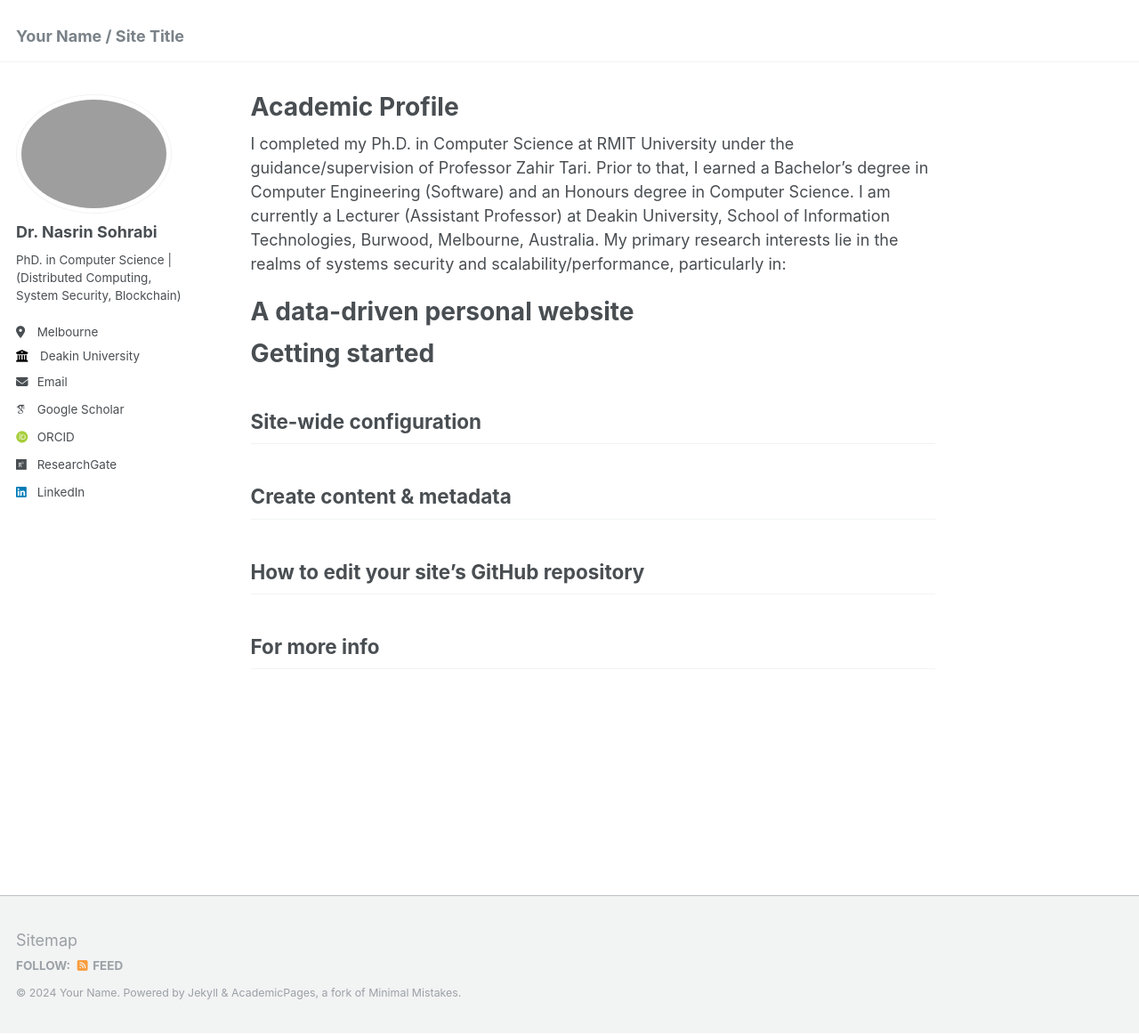
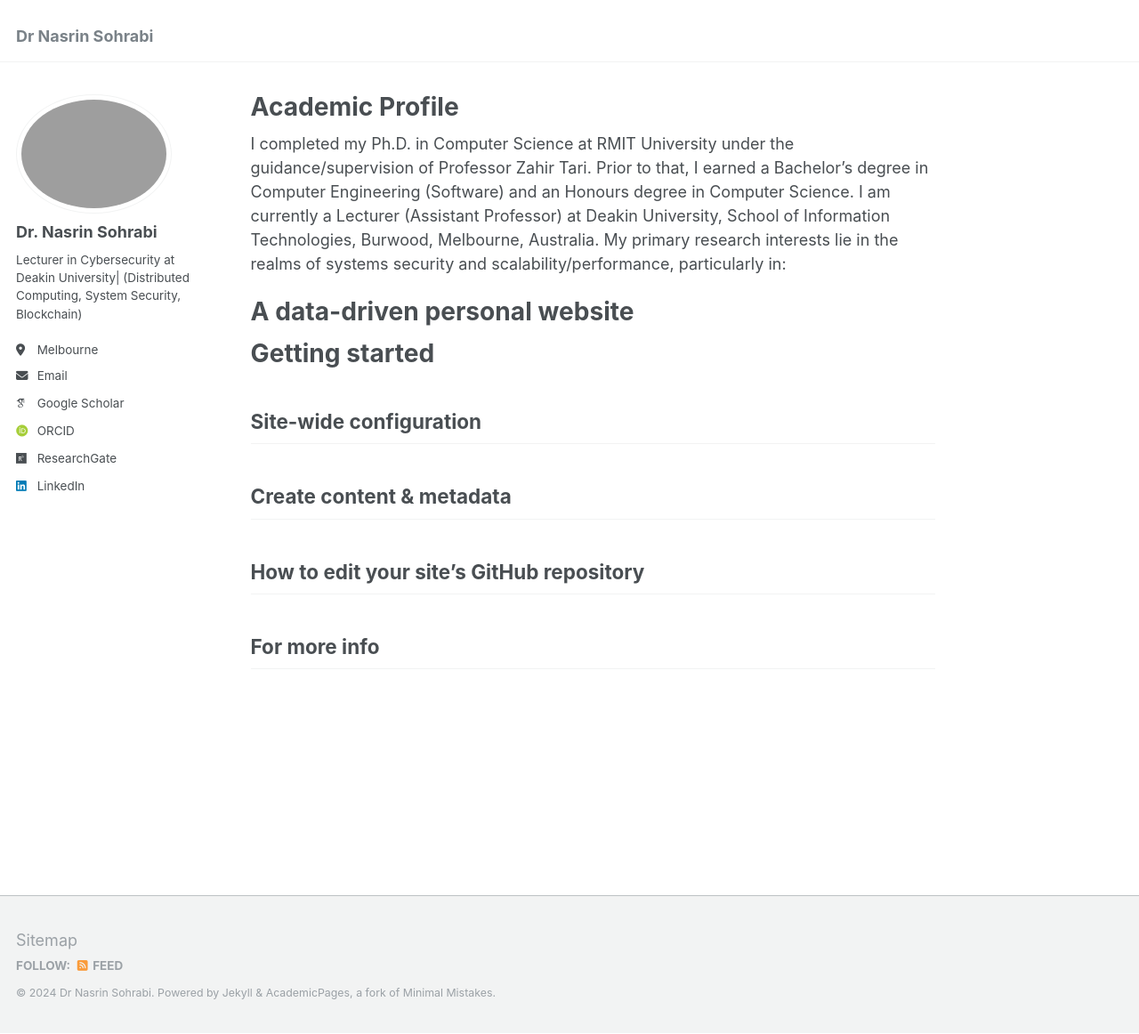
Before and after one commit to Nasrin-Sohrabi/Nasrin-Sohrabi.github.io, a Jekyll site: the page built from _pages/about.md, in a window 1280 px wide and 1162 px high. Shown: the whole window at 89% size. Built offline with Jekyll 4.4.1, drawn with Linux system fonts in a browser that asks for light colours; some web fonts are replaced.

Commit message:
updating

```diff
--- a/_config.yml
+++ b/_config.yml
@@ -8,9 +8,9 @@
 
 # Basic Site Settings
 locale                   : "en-US"
-title                    : "Your Name / Site Title"
+title                    : "Dr Nasrin Sohrabi"
 title_separator          : "-"
-name                     : &name "Your Name"
+name                     : &name "Dr Nasrin Sohrabi"
 description              : &description "personal description"
 url                      : https://SohrabiNasrin.github.io # the base hostname & protocol for your site e.g. "https://mmistakes.github.io"
 baseurl                  : "" # the subpath of your site, e.g. "/blog"
@@ -24,10 +24,10 @@ author:
   avatar           : "profile.png"
   name             : "Dr. Nasrin Sohrabi"
   pronouns         : # example: "she/her"
-  bio              : "PhD. in Computer Science |
+  bio              : "Lecturer in Cybersecurity at Deakin University|
   (Distributed Computing, System Security, Blockchain) "
   location         : "Melbourne"
-  employer         : "Deakin University"
+  employer         : #
   uri              : # URL
   email            : nasrin.sohrabi@deakin.edu.au"
 
```
